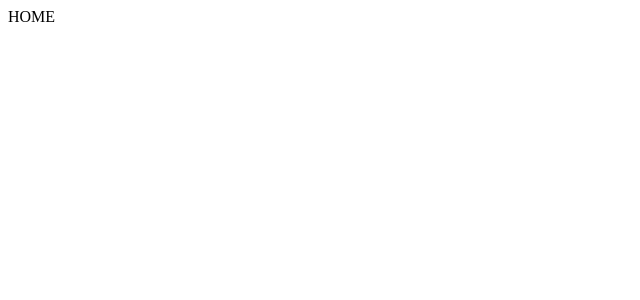
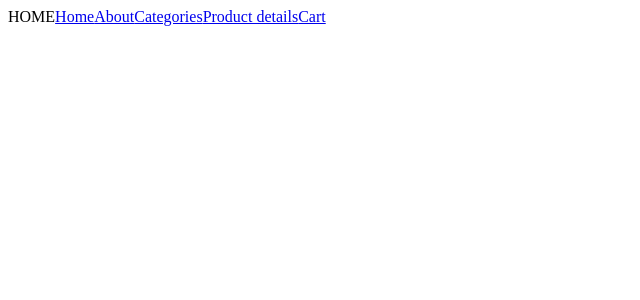
Before and after one commit to Maxdeoro/webShopReactRouter, a React (Vite) app: page / in a window 1280 px wide. Shown: the top 300 px of the page, without its empty margins (0-640 px from the left). Built offline with nearby package versions, Linux system fonts and the light colour scheme.

Commit message:
create page links

```diff
--- a/src/pages/Home.jsx
+++ b/src/pages/Home.jsx
@@ -1,11 +1,17 @@
 import React from "react";
+import { Link } from "react-router-dom";
 
 function Home() {
     return (
         <div>
             HOME
+            <Link to='/'>Home</Link>
+            <Link to='about'>About</Link>
+            <Link to='categories'>Categories</Link>
+            <Link to='product'>Product details</Link>
+            <Link to='cart'>Cart</Link>
         </div>
     )
 }
 
-export default Home
+export default Home;
```
Also changed, not shown: 1 other file (tests, documents, lock files or other folders).
